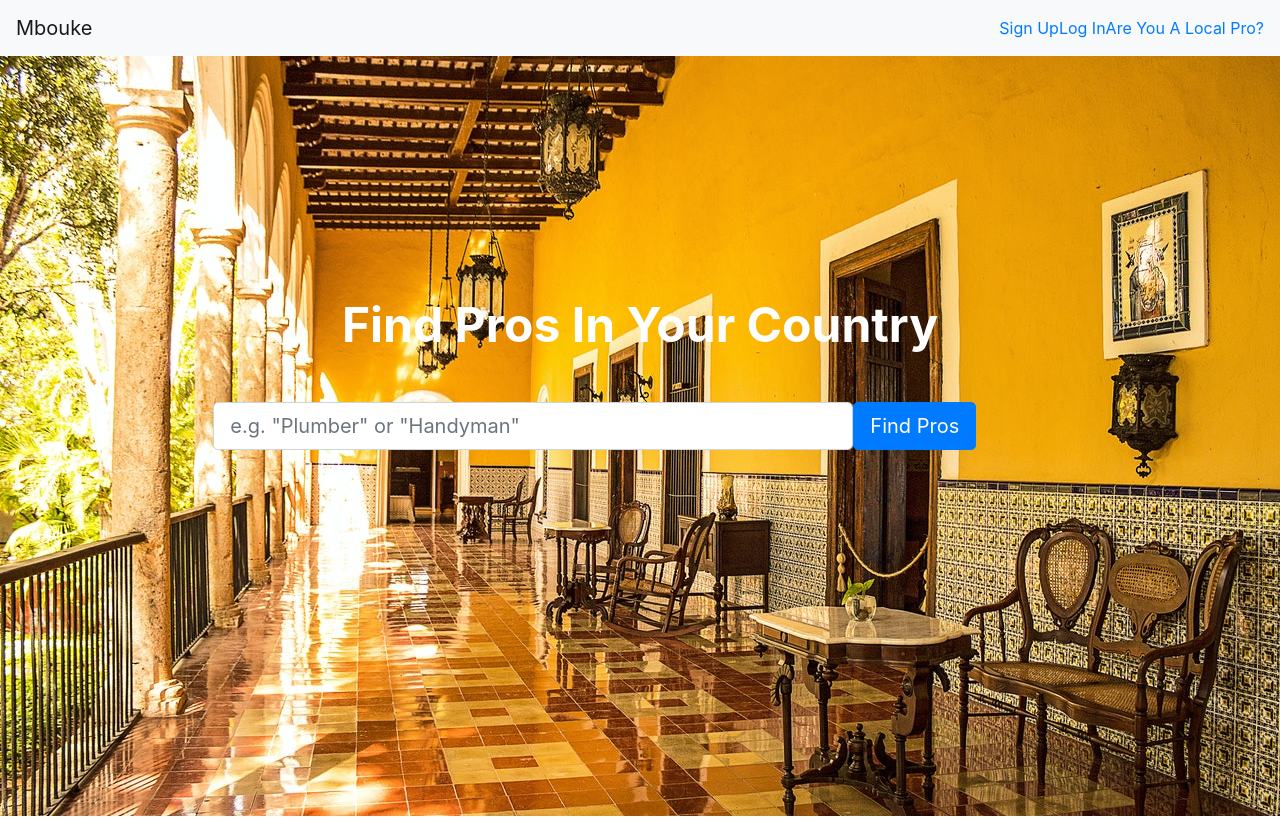
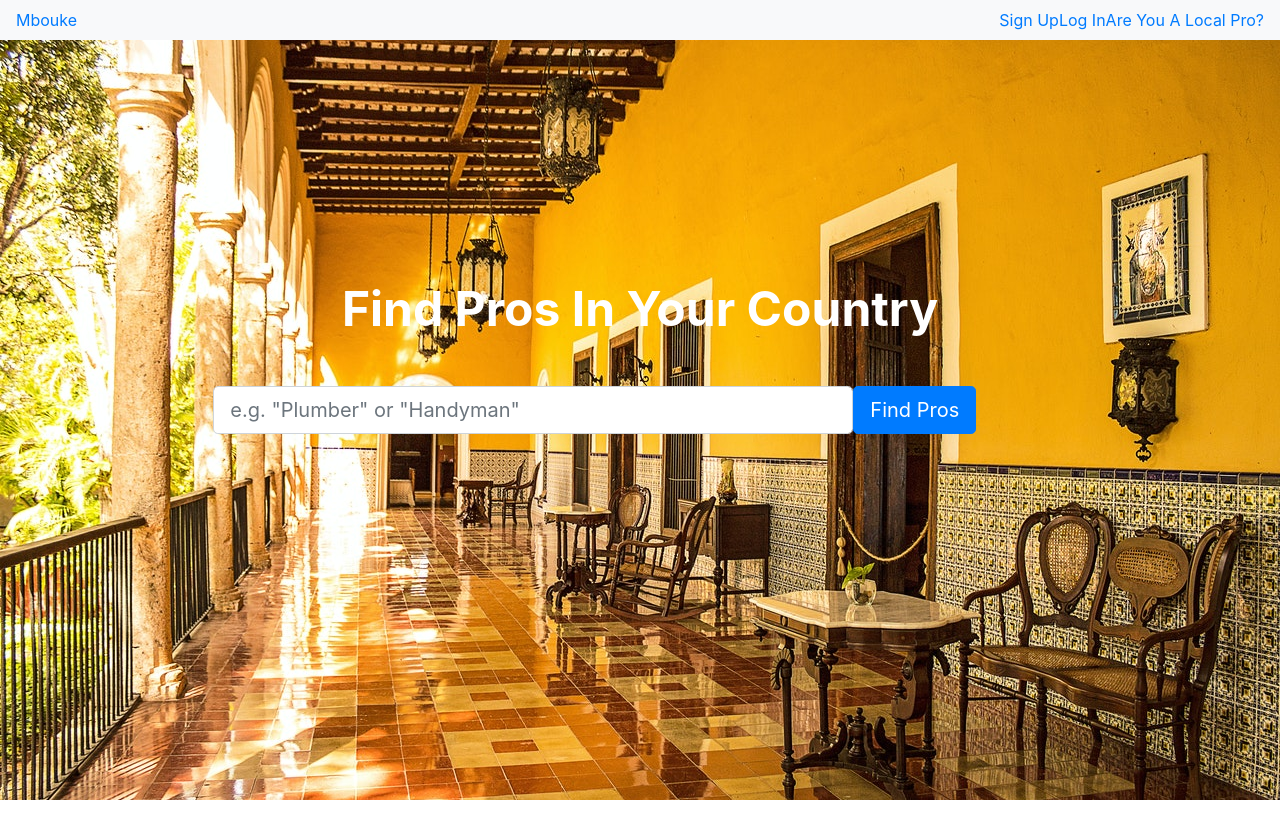
Before and after one commit to Mbouke-Project/nextjs-mbouke, a Next.js app: page / in a window 1280 px wide. Shown: the top 818 px of the page. Built offline with nearby package versions, Linux system fonts and the light colour scheme.

Commit message:
Add Next.js Link To Home Link

```diff
--- a/components/navigation.js
+++ b/components/navigation.js
@@ -7,14 +7,17 @@ function Navigation() {
     return (
         <nav>
         <Navbar collapseOnSelect expand="md"  variant="light" className="bg-light" >
-          <Navbar.Brand href="#home">Mbouke</Navbar.Brand>
+          <Link href="/">Mbouke</Link>
           <Navbar.Toggle aria-controls="responsive-navbar-nav" />
           <Navbar.Collapse id="responsive-navbar-nav">
             <Nav className="ml-auto">
+
+
               <Link href='/signup'>
                   Sign Up
                 {/* <Link href="/signup">Sign Up</Link> */}
                 </Link>
+
               <Link href='login'>
                 {/* <Link href="/login"> */}
                 Log In
```
